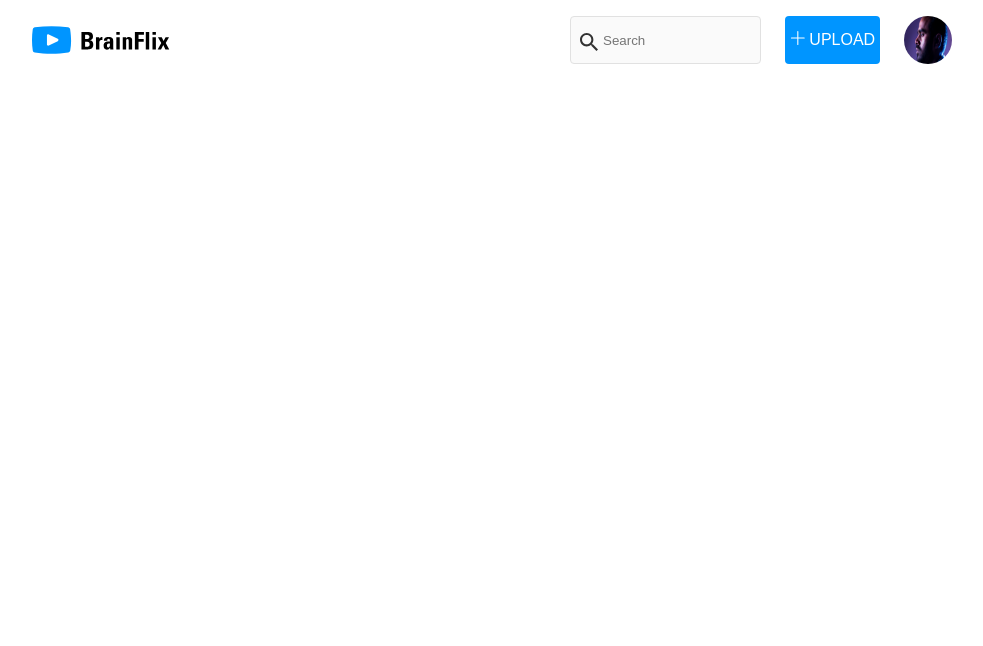
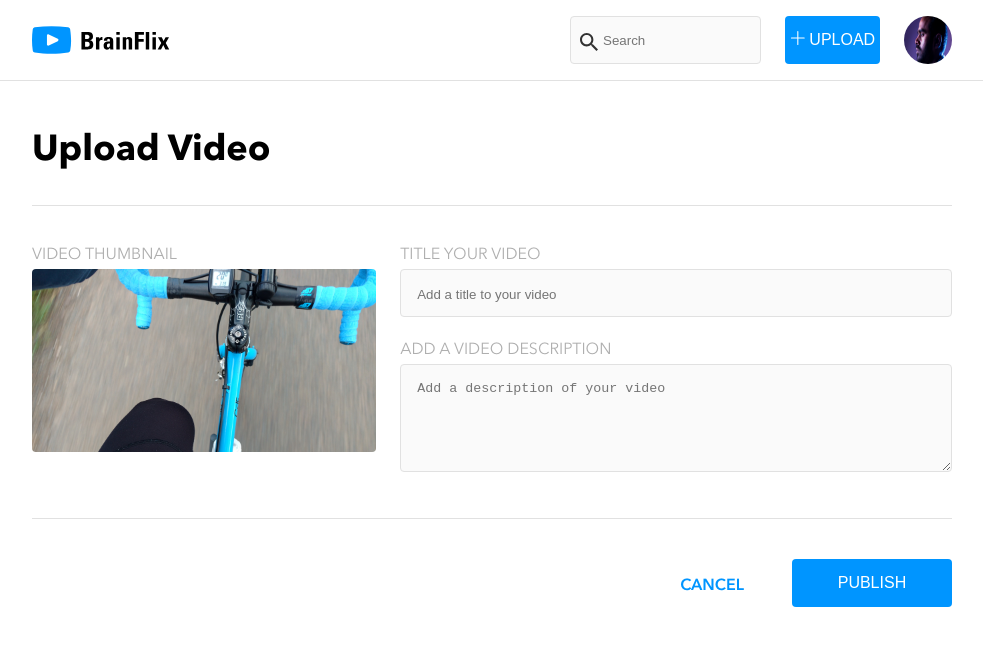
Before and after one commit to Al-Hackman/albert-hackman-brainflix, a React (Create React App) app in the folder sprint-two/: page /upload in a window 1280 px wide. Shown: the top 646 px of the page, without its empty margins (148-1131 px from the left). Built offline with nearby package versions, Linux system fonts and the light colour scheme.

Commit message:
Video Upload Page added and Styled

```diff
--- a/sprint-two/src/App.js
+++ b/sprint-two/src/App.js
@@ -4,6 +4,7 @@ import Header from './components/Header/Header';
 import './styles/global.scss';
 import VideoMain from './components/VideoMain/VideoMain';
 import VideoList from './components/VideoList/VideoList'
+import VideoUpload from './components/VideoUpload/VideoUpload'
 
 
 function App() {
@@ -14,6 +15,7 @@ function App() {
         <Route path="/" exact>
             <VideoMain />
         </Route>
+        <Route path="/upload" component={VideoUpload}/>
         <Route path="/videos/:id"
             render={(routerProps) => <VideoMain  {...routerProps}/>}/>
 
--- a/sprint-two/src/components/CommentDetails/commentDetails.scss
+++ b/sprint-two/src/components/CommentDetails/commentDetails.scss
@@ -14,8 +14,9 @@
     &__comment-heading{
         @include sub-header;
         color: $text-label;
-        margin: 2rem 0px 0.3rem 4rem;
-        text-align: left;
+        display: flex;
+        justify-content: flex-start;
+        margin-left: 4rem;
     }
     &__add-comment-wrap{
         display: flex;
@@ -132,6 +133,7 @@
         }
         &__comment-heading{
             margin: 1rem 0px 0px 4rem;
+
         }
         &__comment-wrap{
             margin-top: 1rem;
--- a/sprint-two/src/components/Header/Header.jsx
+++ b/sprint-two/src/components/Header/Header.jsx
@@ -1,4 +1,5 @@
 import React from 'react'
+import {Link} from 'react-router-dom';
 import logo from '../../assets/logo/Logo-brainflix.svg';
 import search from '../../assets/icons/Icon-search.svg';
 import upload from '../../assets/icons/Icon-upload.svg';
@@ -7,8 +8,8 @@ import './header.scss';
 
 function Header() {
     return (
-        <div className="navbar">
-            <img src={logo} className="navbar__logo" alt="logo" />
+        <nav className="navbar">
+            <img src={logo} className="navbar__logo" alt="BrainFlix Logo" />
             <div className="navbar__search-wrap">
                 <img className="navbar__search-icon" src={search} alt="Search Icon"/>
                 <input type="text" className="navbar__search" placeholder="Search"/>
@@ -17,7 +18,7 @@ function Header() {
                 <button className="navbar__upload" ><img className="navbar__upload-icon" src={upload} alt="Upload Icon"/> UPLOAD</button>
                 <img src={img} className="navbar__image" alt="User" />
             </div>
-        </div>
+        </nav>
     )
 }
 
--- a/sprint-two/src/components/VideoList/VideoList.jsx
+++ b/sprint-two/src/components/VideoList/VideoList.jsx
@@ -26,7 +26,7 @@ function VideoList (props){
 
         return (
             <div className="videos">
-                <p className="videos__title">NEXT VIDEO</p>
+                <h4 className="videos__title">NEXT VIDEO</h4>
                 {props.videos.map(video => <Link to={`/videos/${video.id}`} key={video.id} className="video__link"><div className="video" >
                     <img className="video__img" src={video.image} alt={video.title}/>
                     <div className="video__description">
--- /dev/null
+++ b/sprint-two/src/components/VideoUpload/VideoUpload.jsx
@@ -0,0 +1,30 @@
+import React from 'react';
+import img from '../../assets/images/Upload-video-preview.jpg'
+import './videoUpload.scss'
+
+function VideoUpload() {
+    return (
+        <section className="upload">
+            <h1 className="upload__title">Upload Video</h1>
+            <div className="upload__main-wrap">
+                <div className="upload__video-wrap">
+                    <label className="upload__thumbnail">VIDEO THUMBNAIL</label>
+                    <img src={img} className="upload__video-img" alt="Video Thumbnail"/>
+                </div>
+                <form className="upload__form-wrap">
+                    <label className="upload__video-label">TITLE YOUR VIDEO</label>
+                    <input className="upload__video-title" type="text" placeholder="Add a title to your video" />
+                    <label className="upload__description-label">ADD A VIDEO DESCRIPTION</label>
+                    <textarea name="input" className="upload__description" placeholder="Add a description of your video"></textarea>
+                </form>
+            </div>
+            <div className="upload__button-wrap">
+                <button className="upload__button-publish">PUBLISH</button>
+                <a className="upload__button-cancel" href="#">CANCEL</a>
+                {/* <button className="upload__button-cancel">CANCEL</button> */}
+            </div>
+        </section>
+    )
+}
+
+export default VideoUpload
--- /dev/null
+++ b/sprint-two/src/components/VideoUpload/videoUpload.scss
@@ -0,0 +1,165 @@
+@use '../../partials/mixins' as *;
+@use '../../partials/variables' as *;
+
+
+.upload{
+    // margin: 0px 1rem;
+    padding-top: 1.5rem;
+    border-top: 1px solid $text-field-border;
+
+    &__title{
+        margin: 0px 1rem 2rem;
+        text-align: left;
+        @include lower-header;
+    }
+    &__main-wrap{
+        margin: 0px 1rem;
+    }
+    &__thumbnail{
+        color: $text-label;
+        padding-bottom: 0.25rem;
+        display: flex;
+        justify-content: flex-start;
+    }
+    &__video-img{
+        width: 100%;
+        border-radius: 4px;
+    }
+    &__video-label{
+        color: $text-label;
+        padding-bottom: 0.25rem;
+        margin-top: 2rem;
+        display: flex;
+        justify-content: flex-start;
+    }
+    &__video-title{
+        box-sizing: border-box;
+        width: 100%;
+        height: 48px;
+        border-radius: 4px;
+        border: 1px solid $text-field-border;
+        padding: 0.2rem 0px 0px 1rem;
+        background-color: $text-field-background;
+    }
+    &__video-title:active{
+        border: 2px solid $cta-text-link-two;
+        outline: none;
+    }
+    &__description-label{
+        color: $text-label;
+        padding-bottom: 0.25rem;
+        margin-top: 1.5rem;
+        display: flex;
+        justify-content: flex-start;
+    }
+    &__description{
+        box-sizing: border-box;
+        width: 100%;
+        height: 143px;
+        border-radius: 4px;
+        border: 1px solid $text-field-border;
+        padding: 1rem 0px 0px 1rem;
+        background-color: $text-field-background;
+    }
+    &__description:active{
+        border: 2px solid $cta-text-link-two;
+        outline: none;
+    }
+    &__button-wrap{
+        margin: 2rem 1rem;
+        display: flex;
+        flex-direction: column;
+        justify-content: flex-start;
+    }
+    &__button-publish{
+        width: 100%;
+        height: 48px;
+        background-color: $cta-text-link-two;
+        color: $secondary-background;
+        border-radius: 4px;
+        margin-bottom: 1.5rem;
+        border: none;
+        font-size: 1rem;
+        padding: 0px;
+        outline: none;
+    }
+    &__button-cancel{
+        text-decoration: none;
+        font-weight: 500;
+        color: $cta-text-link-two;
+    }
+
+    @include tablet{
+        padding: 3rem 0px 10rem;
+
+        &__title{
+            margin: 0px 1.5rem 2rem;
+            @include header;
+        }
+        &__main-wrap{
+            margin: 0px 1.5rem;
+            padding: 2.5rem 0px;
+            border-top: 1px solid $text-field-border;
+            border-bottom: 1px solid $text-field-border;
+        }
+        &__video-img{
+            display: flex;
+            justify-content: flex-start;
+            width: 47.8%
+        }
+        &__video-label{
+            margin-top: 2.5rem;
+        }
+        &__button-wrap{
+            display: flex;
+            flex-direction: row-reverse;
+            align-items: flex-end;
+            margin: 2.5rem 1.5rem;
+        }
+        &__button-publish{
+            width: 22.3%;
+            margin: 0px 0px 0px 3rem;
+        }
+        &__button-cancel{
+            padding: 0.7rem 0px;
+        }
+    }
+
+    @include desktop{
+
+        &__title{
+            margin: 0px 11.25rem 2rem;
+        }
+        &__main-wrap{
+            margin: 0px 11.25rem;
+            display: flex;
+            justify-content: flex-start;
+        }
+        &__video-wrap{
+            width: 39.3%;
+        }
+        &__video-img{
+            width: 100%;
+        }
+        &__form-wrap{
+            box-sizing: border-box;
+            width: 63%;
+            margin-left: 1.5rem;
+        }
+        &__video-label{
+            box-sizing: border-box;
+            margin: 0px;
+        }
+        &__description{
+            box-sizing: border-box;
+            height: 13.5vh;
+        }
+        &__button-wrap{
+            margin: 2.5rem 11.25rem;
+        }
+        &__button-publish{
+            width: 17.4%;
+        }
+
+    }
+}
```
